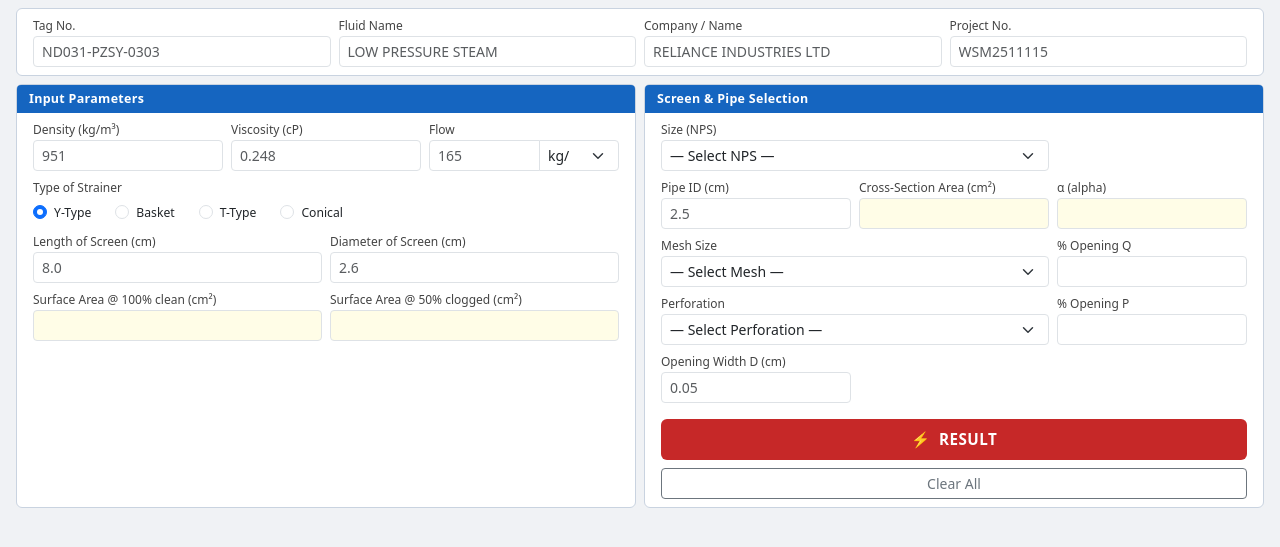
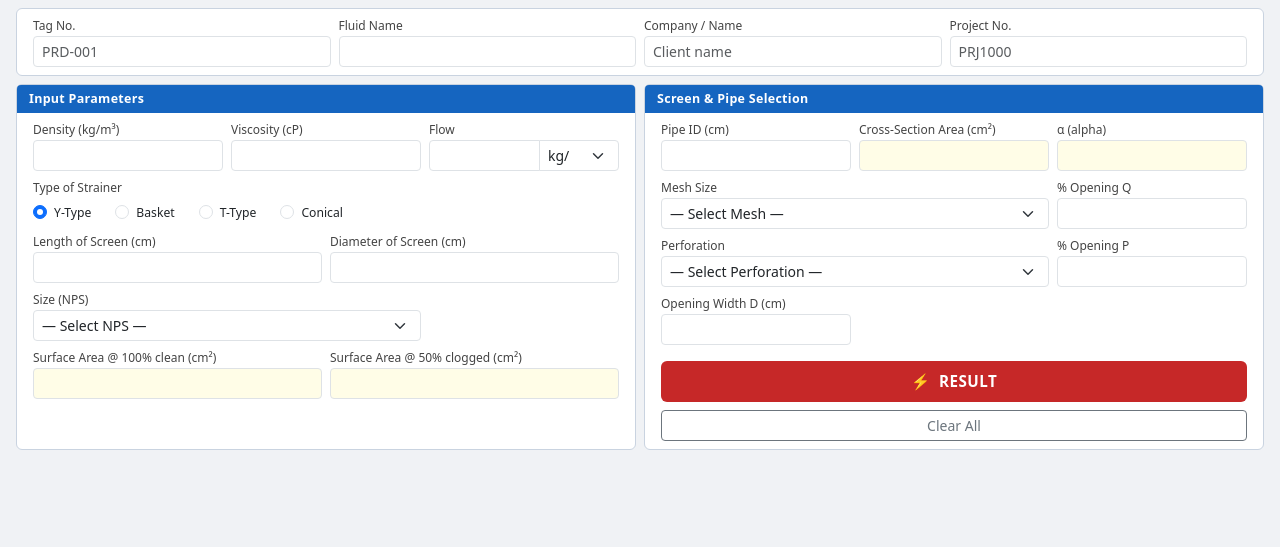
Before and after one commit to awajirwad123/Y-strainer, a FastAPI app: page / in a window 1280 px wide. Shown: the part 57-604 px from the top of the page. Run offline with FastAPI, Linux system fonts and the light colour scheme; the visitor is signed in with stand-in values (Sample User, id 1); data that the repository does not hold is empty; parts of the project's set-up code (start-up, migrations or seed data) failed here and were passed over.

Commit message:
Move Size (NPS) dropdown to left panel below screen dimensions

```diff
--- a/templates/calculator.html
+++ b/templates/calculator.html
@@ -28,19 +28,19 @@
     <div class="row g-2">
       <div class="col-md-3 col-sm-6">
         <div class="form-label-sm">Tag No.</div>
-        <input id="tag_no" type="text" class="form-control form-control-sm" placeholder="ND031-PZSY-0303">
+        <input id="tag_no" type="text" class="form-control form-control-sm" placeholder="PRD-001">
       </div>
       <div class="col-md-3 col-sm-6">
         <div class="form-label-sm">Fluid Name</div>
-        <input id="fluid_name" type="text" class="form-control form-control-sm" placeholder="LOW PRESSURE STEAM">
+        <input id="fluid_name" type="text" class="form-control form-control-sm" >
       </div>
       <div class="col-md-3 col-sm-6">
         <div class="form-label-sm">Company / Name</div>
-        <input id="company_name" type="text" class="form-control form-control-sm" placeholder="RELIANCE INDUSTRIES LTD">
+        <input id="company_name" type="text" class="form-control form-control-sm" placeholder="Client name">
       </div>
       <div class="col-md-3 col-sm-6">
         <div class="form-label-sm">Project No.</div>
-        <input id="project_no" type="text" class="form-control form-control-sm" placeholder="WSM2511115">
+        <input id="project_no" type="text" class="form-control form-control-sm" placeholder="PRJ1000">
       </div>
     </div>
   </div>
@@ -59,18 +59,18 @@
             <div class="col-4">
               <div class="form-label-sm">Density (kg/m³)</div>
               <input id="rho" type="number" class="form-control form-control-sm"
-                     step="0.0001" placeholder="951" min="0">
+                     step="0.0001" min="0">
             </div>
             <div class="col-4">
               <div class="form-label-sm">Viscosity (cP)</div>
               <input id="mu_cP" type="number" class="form-control form-control-sm"
-                     step="0.0001" placeholder="0.248" min="0">
+                     step="0.0001" min="0">
             </div>
             <div class="col-4">
               <div class="form-label-sm">Flow</div>
               <div class="input-group input-group-sm">
                 <input id="flow_W" type="number" class="form-control form-control-sm"
-                       step="0.001" placeholder="165" min="0">
+                       step="0.001" min="0">
                 <select id="flow_unit" class="form-select form-select-sm" style="max-width:80px">
                   <option value="kg/hr">kg/hr</option>
                   <option value="m3/hr">m³/hr</option>
@@ -111,12 +111,22 @@
             <div class="col-6">
               <div class="form-label-sm">Length of Screen (cm)</div>
               <input id="L_cm" type="number" class="form-control form-control-sm"
-                     step="0.001" placeholder="8.0" min="0">
+                     step="0.001" min="0">
             </div>
             <div class="col-6">
               <div class="form-label-sm">Diameter of Screen (cm)</div>
               <input id="D_screen_cm" type="number" class="form-control form-control-sm"
-                     step="0.001" placeholder="2.6" min="0">
+                     step="0.001" min="0">
+            </div>
+          </div>
+
+          <!-- Pipe NPS selection -->
+          <div class="row g-2 mb-2">
+            <div class="col-8">
+              <div class="form-label-sm">Size (NPS)</div>
+              <select id="pipe_nps_select" class="form-select form-select-sm">
+                <option value="">— Select NPS —</option>
+              </select>
             </div>
           </div>
 
@@ -142,22 +152,12 @@
         <div class="section-header">Screen &amp; Pipe Selection</div>
         <div class="px-3 py-2">
 
-          <!-- Pipe NPS selection -->
-          <div class="row g-2 mb-2">
-            <div class="col-8">
-              <div class="form-label-sm">Size (NPS)</div>
-              <select id="pipe_nps_select" class="form-select form-select-sm">
-                <option value="">— Select NPS —</option>
-              </select>
-            </div>
-          </div>
-
           <!-- Pipe dimensions -->
           <div class="row g-2 mb-2">
             <div class="col-4">
               <div class="form-label-sm">Pipe ID (cm)</div>
               <input id="D_pipe_cm" type="number" class="form-control form-control-sm"
-                     step="0.001" placeholder="2.5" min="0">
+                     step="0.001"  min="0">
             </div>
             <div class="col-4">
               <div class="form-label-sm">Cross-Section Area (cm²)</div>
@@ -205,7 +205,7 @@
             <div class="col-4">
               <div class="form-label-sm">Opening Width D (cm)</div>
               <input id="D_open_cm" type="number" class="form-control form-control-sm"
-                     step="0.00001" placeholder="0.05" min="0">
+                     step="0.00001" min="0">
             </div>
             <div class="col-8 d-flex align-items-end">
               <div id="error-banner" class="w-100">⚠ <span id="error-msg"></span></div>
```
